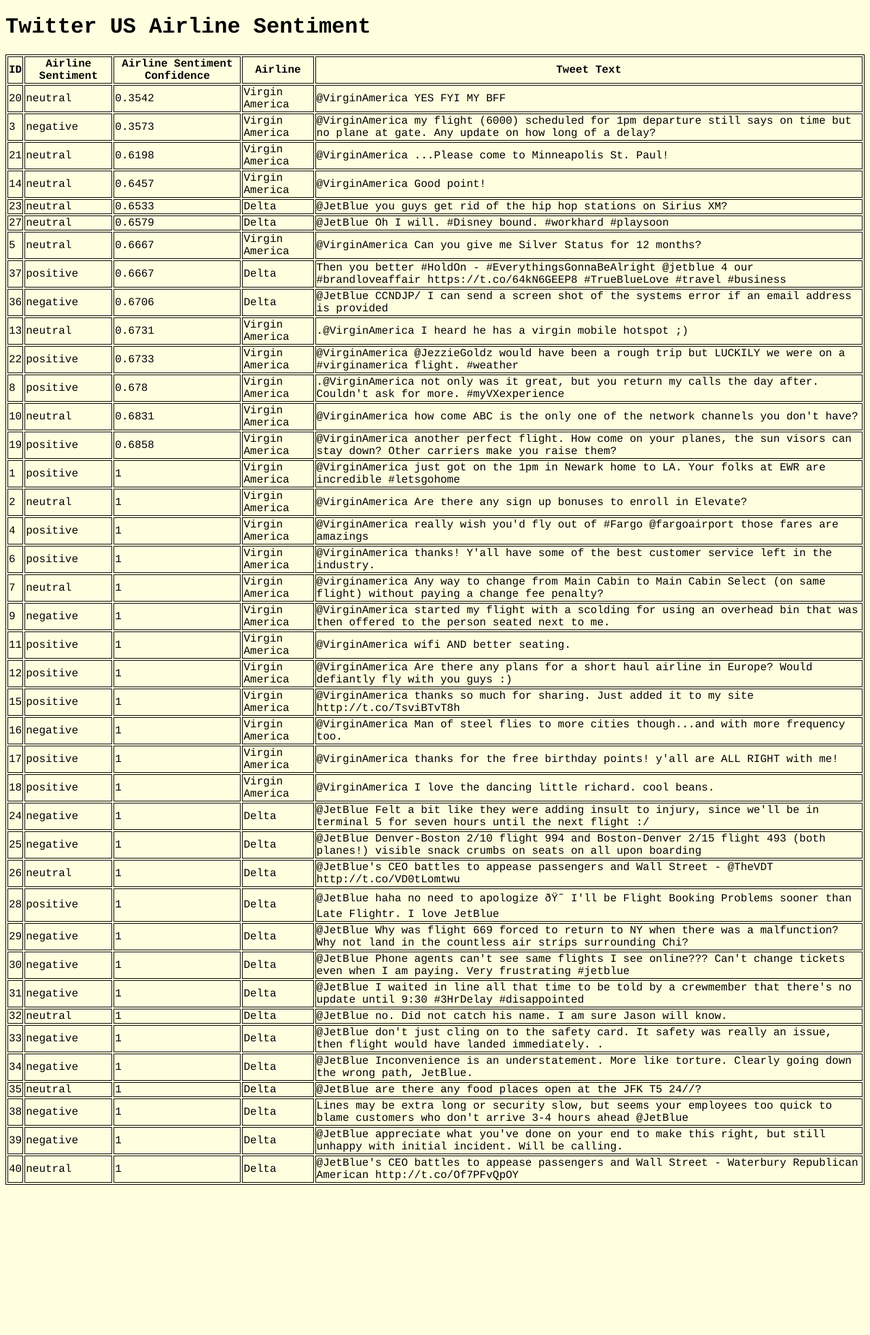
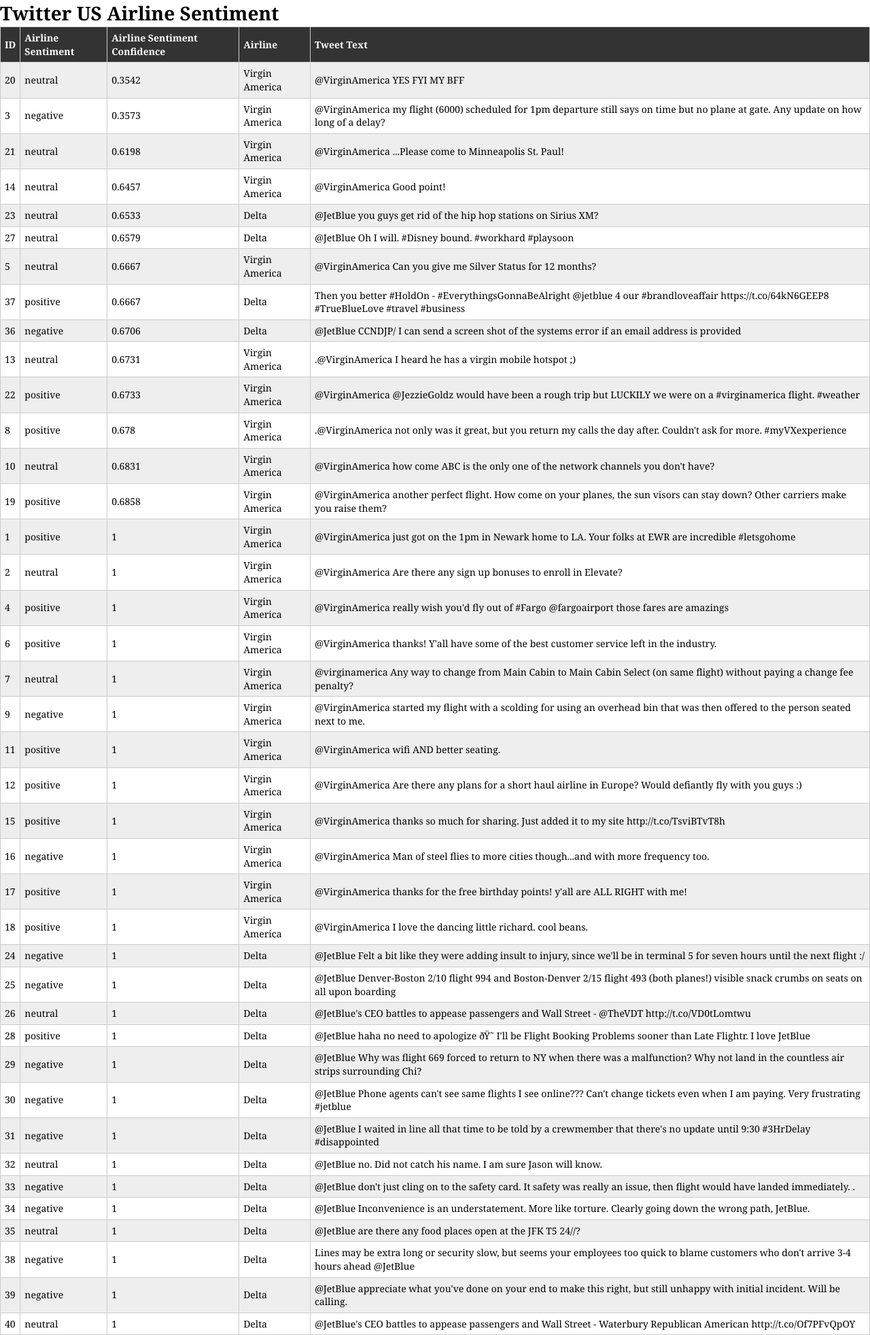
Before and after one commit to krallnyx/keele-websockets, a Flask app: page /basic in a window 1280 px wide. Shown: the whole page at 68% size. Before the commit the page ends 1743 px from the top, so only its background shows below. Run offline with Flask 2, Linux system fonts and the light colour scheme.

Commit message:
activity 4.3 done

```diff
--- a/static/css/style.css
+++ b/static/css/style.css
@@ -1,17 +1,49 @@
-body {
-  font-family: courier;
-  background-color: #ffffe0;
+* {
+    margin: 0;
+    padding: 0;
 }
 
-input {
-  background: none;
-  font-family: courier;
-  font-size: 1.1em;
-  padding: 5px;
-  border-radius: 10px;
-  border: 1px solid black;
+body {
+    font: 14px/1.4 Georgia, Serif;
 }
 
-table, th, td {
-  border: 1px solid black;
+#page-wrap {
+    margin: 50px;
 }
+
+p {
+    margin: 20px 0;
+}
+
+table {
+    width: 100%;
+    border-collapse: collapse;
+}
+
+/* Zebra striping */
+tr:nth-of-type(odd) {
+	background: #eee;
+}
+
+th {
+	background: #333;
+	color: white;
+	font-weight: bold;
+	cursor: s-resize;
+	background-repeat: no-repeat;
+       background-position: 3% center;
+}
+
+td, th {
+	padding: 6px;
+	border: 1px solid #ccc;
+	text-align: left;
+}
+
+th.des:after {
+    content: "\21E9";
+}
+
+th.aes:after {
+    content: "\21E7";
+}
--- a/webapp.py
+++ b/webapp.py
@@ -10,9 +10,14 @@
     return 'Welcome to CSC40088 Fundamentals of Comp Sci'
 
 
+@app.route('/advanced')
+def display_data_d3():
+    return render_template("advanced.html")
+
+
 @app.route('/basic')
 def display_data():
-    with open('data/Kaggle_TwitterUSAirlineSentiment.csv', encoding='utf-8-sig') as csv_file:
+    with open('static/data/Kaggle_TwitterUSAirlineSentiment.csv', encoding='utf-8-sig') as csv_file:
         data = csv.reader(csv_file, delimiter=',')
         first_line = True
         tweetData = []
@@ -27,7 +32,7 @@
                 })
             else:
                 first_line = False
-        sorted_tweetData = sorted(tweetData, key = lambda i: i['airline_sentiment_confidence'])
+        sorted_tweetData = sorted(tweetData, key=lambda i: i['airline_sentiment_confidence'])
         return render_template("basic.html", tweetData=sorted_tweetData)
 
 
```
Also changed, not shown: static/js/table.js (added, +38 -0 lines), templates/advanced.html (added, +24 -0 lines), static/data/Kaggle_TwitterUSAirlineSentiment.csv (renamed from data/Kaggle_TwitterUSAirlineSentiment.csv).
